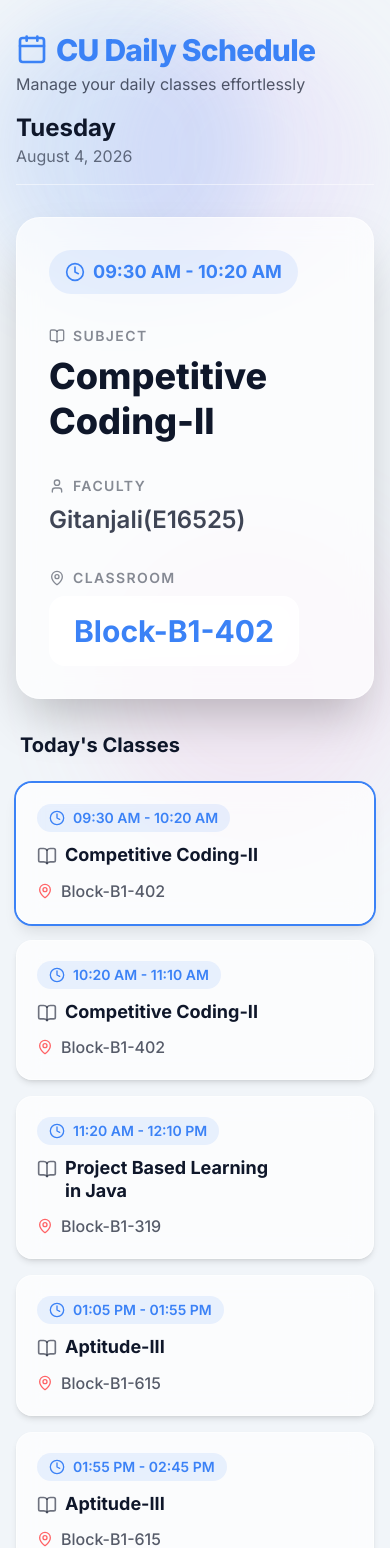
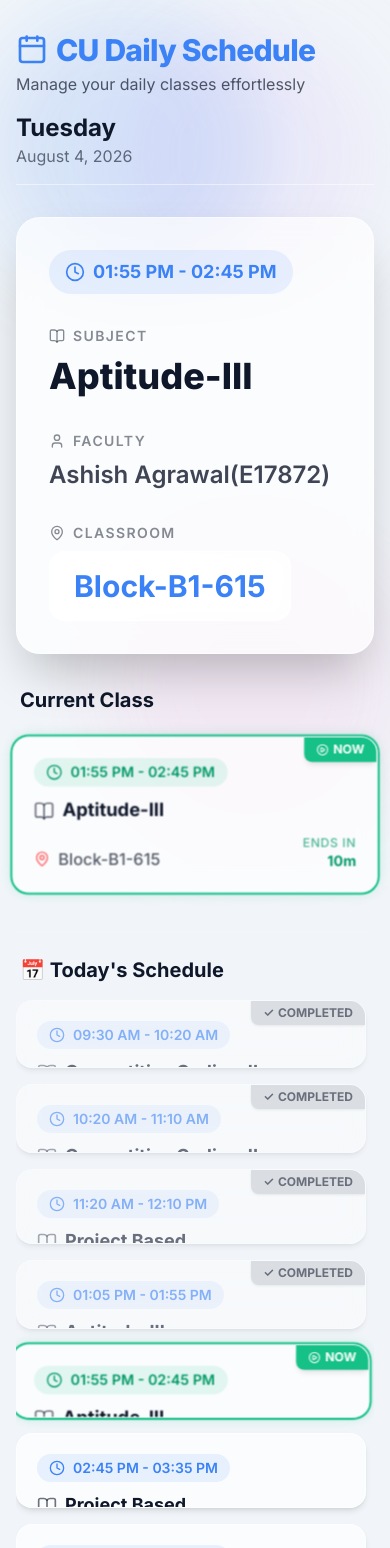
Before and after one commit to alokyadva26/cu-daily-schedule, a Next.js app: page / in a window 390 px wide. Shown: the top 1548 px of the page. Built offline with nearby package versions, Linux system fonts and the light colour scheme.

Commit message:
feat: add Today's Schedule section below current class

```diff
--- a/src/app/page.tsx
+++ b/src/app/page.tsx
@@ -1,64 +1,251 @@
 "use client";
 
 import { useState, useEffect } from "react";
-import { format } from "date-fns";
+import { format, addDays } from "date-fns";
 import timetableData from "@/data/timetable.json";
 import { ClassSession, Timetable } from "@/types";
 import { Header } from "@/components/Header";
-import { ScheduleList } from "@/components/ScheduleList";
+import { ScheduleCard } from "@/components/ScheduleCard";
 import { ClassDetails } from "@/components/ClassDetails";
 import { EmptyState } from "@/components/EmptyState";
+import { EndOfDayState } from "@/components/EndOfDayState";
+import { parseTime, getCountdownString } from "@/lib/utils";
+
+type EnrichedSession = ClassSession & {
+  mode: "normal" | "active" | "next";
+  countdown?: string;
+  originalIndex: number;
+};
 
 export default function Home() {
+  const [currentTime, setCurrentTime] = useState<Date | null>(null);
   const [todayClasses, setTodayClasses] = useState<ClassSession[]>([]);
+  const [tomorrowClasses, setTomorrowClasses] = useState<ClassSession[]>([]);
+
   const [selectedSession, setSelectedSession] = useState<ClassSession | null>(null);
-  const [isWeekend, setIsWeekend] = useState(false);
 
+  const [viewState, setViewState] = useState<"weekend" | "active" | "next" | "end-of-day" | "tomorrow">("weekend");
+  const [displaySession, setDisplaySession] = useState<EnrichedSession | null>(null);
+
+  // Initialize clock
   useEffect(() => {
-    // Determine today's day string
-    const today = new Date();
-    const dayName = format(today, "EEEE"); // "Monday", "Tuesday", etc.
+    setCurrentTime(new Date());
+    const interval = setInterval(() => {
+      setCurrentTime(new Date());
+    }, 60000); // update every minute
+    return () => clearInterval(interval);
+  }, []);
 
-    if (dayName === "Saturday" || dayName === "Sunday") {
-      setIsWeekend(true);
+  // Main logic
+  useEffect(() => {
+    if (!currentTime) return;
+
+    // Check if we are forcibly looking at tomorrow
+    if (viewState === "tomorrow") {
       return;
     }
 
-    // Filter timetable for today
+    const dayName = format(currentTime, "EEEE");
+
+    if (dayName === "Saturday" || dayName === "Sunday") {
+      setViewState("weekend");
+      return;
+    }
+
+    // Load today's classes
     const classesForToday = (timetableData as Timetable).filter(
       (session) => session.day === dayName
     );
 
+    if (classesForToday.length === 0) {
+      setViewState("weekend");
+      return;
+    }
+
     setTodayClasses(classesForToday);
 
-    if (classesForToday.length > 0) {
-      setSelectedSession(classesForToday[0]);
-    } else {
-      // If a weekday has no classes mapped
-      setIsWeekend(true);
+    // Prepare tomorrow's classes just in case
+    const tomorrowDate = addDays(currentTime, 1);
+    const tomorrowName = format(tomorrowDate, "EEEE");
+    const classesForTomorrow = (timetableData as Timetable).filter(
+      (session) => session.day === tomorrowName
+    );
+    setTomorrowClasses(classesForTomorrow);
+
+    // Determine current state
+    let activeFound = false;
+    let nextFound = false;
+    let lastClassEnded = false;
+
+    for (let i = 0; i < classesForToday.length; i++) {
+      const session = classesForToday[i];
+      const start = parseTime(session.startTime, currentTime);
+      const end = parseTime(session.endTime, currentTime);
+
+      if (currentTime >= start && currentTime <= end) {
+        // Active class
+        setDisplaySession({
+          ...session,
+          mode: "active",
+          countdown: getCountdownString(end, currentTime),
+          originalIndex: i
+        });
+        if (selectedSession?.day !== session.day || selectedSession?.startTime !== session.startTime) {
+          setSelectedSession(session);
+        }
+        setViewState("active");
+        activeFound = true;
+        break;
+      }
     }
-  }, []);
+
+    if (!activeFound) {
+      // Find the NEXT class
+      for (let i = 0; i < classesForToday.length; i++) {
+        const session = classesForToday[i];
+        const start = parseTime(session.startTime, currentTime);
+
+        if (currentTime < start) {
+          setDisplaySession({
+            ...session,
+            mode: "next",
+            countdown: getCountdownString(start, currentTime),
+            originalIndex: i
+          });
+          if (selectedSession?.day !== session.day || selectedSession?.startTime !== session.startTime) {
+            setSelectedSession(session);
+          }
+          setViewState("next");
+          nextFound = true;
+          break;
+        }
+      }
+    }
+
+    if (!activeFound && !nextFound) {
+      // All classes are in the past for today
+      setViewState("end-of-day");
+      // keep selectedSession as whatever it was, or null
+    }
+
+  }, [currentTime, viewState]);
+
+  // If we don't have current time yet, don't render content to avoid hydration mismatch
+  if (!currentTime) return null;
 
   return (
     <main className="max-w-7xl mx-auto px-4 sm:px-6 lg:px-8 py-8 sm:py-12">
       <Header />
 
-      {isWeekend ? (
+      {viewState === "weekend" ? (
         <EmptyState />
       ) : (
         <div className="grid grid-cols-1 lg:grid-cols-2 gap-8 lg:gap-12 mt-8">
           {/* LEFT SIDE */}
-          <section className="order-2 lg:order-1">
-            <ScheduleList
-              sessions={todayClasses}
-              selectedSession={selectedSession}
-              onSelect={setSelectedSession}
-            />
+          <section className="order-2 lg:order-1 flex flex-col gap-4">
+
+            {viewState === "end-of-day" && (
+              <EndOfDayState
+                onViewTomorrow={() => {
+                  setViewState("tomorrow");
+                  if (tomorrowClasses.length > 0) {
+                    setSelectedSession(tomorrowClasses[0]);
+                  }
+                }}
+              />
+            )}
+
+            {(viewState === "active" || viewState === "next") && displaySession && (
+              <>
+                <h2 className="text-xl font-bold mb-2 px-1">
+                  {viewState === "active" ? "Current Class" : "Next Class"}
+                </h2>
+                <ScheduleCard
+                  session={displaySession}
+                  isSelected={true} // It's always selected in this view since it's the only one
+                  onClick={() => setSelectedSession(displaySession)}
+                  mode={displaySession.mode}
+                  countdown={displaySession.countdown}
+                />
+              </>
+            )}
+
+            {viewState === "tomorrow" && (
+              <>
+                <h2 className="text-xl font-bold mb-2 px-1 text-accent flex items-center justify-between">
+                  Tomorrow's Classes
+                  <button
+                    onClick={() => {
+                      setViewState("weekend"); // Triggers re-evaluation of current day
+                      setCurrentTime(new Date()); // force re-eval
+                    }}
+                    className="text-sm font-medium text-foreground/60 hover:text-foreground underline decoration-dashed"
+                  >
+                    Back to Today
+                  </button>
+                </h2>
+                {tomorrowClasses.length > 0 ? (
+                  tomorrowClasses.map((session, idx) => (
+                    <ScheduleCard
+                      key={idx}
+                      session={session}
+                      isSelected={selectedSession === session}
+                      onClick={() => setSelectedSession(session)}
+                      mode="normal"
+                    />
+                  ))
+                ) : (
+                  <div className="glass rounded-2xl p-8 text-center text-foreground/60">
+                    No classes scheduled for tomorrow! 🎉
+                  </div>
+                )}
+              </>
+            )}
+
+            {viewState !== "tomorrow" && todayClasses.length > 0 && (
+              <div className="mt-6 border-t border-white/10 pt-6">
+                <h2 className="text-xl font-bold mb-4 px-1 flex items-center gap-2">
+                  📅 Today's Schedule
+                </h2>
+                <div className="flex flex-col gap-4 max-h-[600px] overflow-y-auto pr-2 custom-scrollbar">
+                  {todayClasses.map((session, idx) => {
+                    const start = parseTime(session.startTime, currentTime);
+                    const end = parseTime(session.endTime, currentTime);
+                    let mode: "normal" | "active" | "next" | "completed" = "normal";
+                    let countdown = undefined;
+
+                    if (currentTime > end) {
+                      mode = "completed";
+                    } else if (currentTime >= start && currentTime <= end) {
+                      mode = "active";
+                      countdown = getCountdownString(end, currentTime);
+                    } else if (displaySession?.originalIndex === idx && viewState === "next") {
+                      mode = "next";
+                      countdown = getCountdownString(start, currentTime);
+                    }
+
+                    return (
+                      <ScheduleCard
+                        key={idx}
+                        session={session}
+                        isSelected={selectedSession === session}
+                        onClick={() => setSelectedSession(session)}
+                        mode={mode}
+                        countdown={countdown}
+                      />
+                    );
+                  })}
+                </div>
+              </div>
+            )}
+
           </section>
 
           {/* RIGHT SIDE */}
           <section className="order-1 lg:order-2">
-            <ClassDetails session={selectedSession} />
+            {(viewState !== "end-of-day" || selectedSession) && (
+              <ClassDetails session={selectedSession} />
+            )}
           </section>
         </div>
       )}
--- /dev/null
+++ b/src/components/EndOfDayState.tsx
@@ -0,0 +1,27 @@
+import { PartyPopper, ArrowRight } from "lucide-react";
+
+interface EndOfDayStateProps {
+  onViewTomorrow: () => void;
+}
+
+export function EndOfDayState({ onViewTomorrow }: EndOfDayStateProps) {
+  return (
+    <div className="flex flex-col items-center justify-center min-h-[400px] glass rounded-3xl p-10 text-center shadow-xl animate-in fade-in slide-in-from-bottom-4 duration-500">
+      <div className="bg-emerald-500/10 p-6 rounded-full mb-6">
+        <PartyPopper className="w-16 h-16 text-emerald-500" />
+      </div>
+      <h2 className="text-3xl font-extrabold mb-3 tracking-tight">🎉 Classes are Over!</h2>
+      <p className="text-lg text-foreground/70 max-w-sm mx-auto mb-8">
+        Have a great evening. <br />
+        See you tomorrow.
+      </p>
+      <button
+        onClick={onViewTomorrow}
+        className="flex items-center gap-2 bg-accent hover:bg-accent/90 text-accent-foreground font-semibold py-3 px-6 rounded-full transition-all transform hover:scale-105 active:scale-95 shadow-lg"
+      >
+        View Tomorrow's Schedule
+        <ArrowRight className="w-5 h-5" />
+      </button>
+    </div>
+  );
+}
--- a/src/components/ScheduleCard.tsx
+++ b/src/components/ScheduleCard.tsx
@@ -6,22 +6,25 @@ interface ScheduleCardProps {
   session: ClassSession;
   isSelected: boolean;
   onClick: () => void;
-  mode?: "normal" | "active" | "next";
+  mode?: "normal" | "active" | "next" | "completed";
   countdown?: string;
 }
 
 export function ScheduleCard({ session, isSelected, onClick, mode = "normal", countdown }: ScheduleCardProps) {
   const isActive = mode === "active";
   const isNext = mode === "next";
+  const isCompleted = mode === "completed";
 
   return (
     <div
       onClick={onClick}
       className={cn(
-        "glass rounded-2xl p-5 cursor-pointer transition-all duration-300 transform hover:-translate-y-1 hover:shadow-xl relative overflow-hidden",
+        "glass rounded-2xl p-5 cursor-pointer transition-all duration-300 transform hover:-translate-y-1 relative overflow-hidden",
         isSelected
-          ? isActive ? "ring-2 ring-emerald-500 shadow-lg bg-emerald-500/5 dark:bg-emerald-500/10" : "ring-2 ring-accent shadow-lg bg-accent/5 dark:bg-accent/10"
-          : "hover:bg-foreground/5 shadow-md"
+          ? isActive ? "ring-2 ring-emerald-500 bg-emerald-500/5 dark:bg-emerald-500/10" : "ring-2 ring-accent shadow-lg bg-accent/5 dark:bg-accent/10"
+          : "hover:bg-foreground/5 shadow-md",
+        isActive && "border-l-4 border-l-emerald-500 scale-[1.02] shadow-[0_0_15px_rgba(16,185,129,0.2)]",
+        isCompleted && "opacity-60"
       )}
     >
       {isActive && (
@@ -33,6 +36,12 @@ export function ScheduleCard({ session, isSelected, onClick, mode = "normal", co
       {isNext && (
         <div className="absolute top-0 right-0 bg-accent text-white text-xs font-bold px-3 py-1 rounded-bl-lg flex items-center shadow-md">
           <FastForward className="w-3 h-3 mr-1" /> NEXT CLASS
+        </div>
+      )}
+
+      {isCompleted && (
+        <div className="absolute top-0 right-0 bg-foreground/20 text-foreground text-xs font-bold px-3 py-1 rounded-bl-lg flex items-center shadow-sm">
+          <span className="mr-1">✓</span> COMPLETED
         </div>
       )}
 
```
